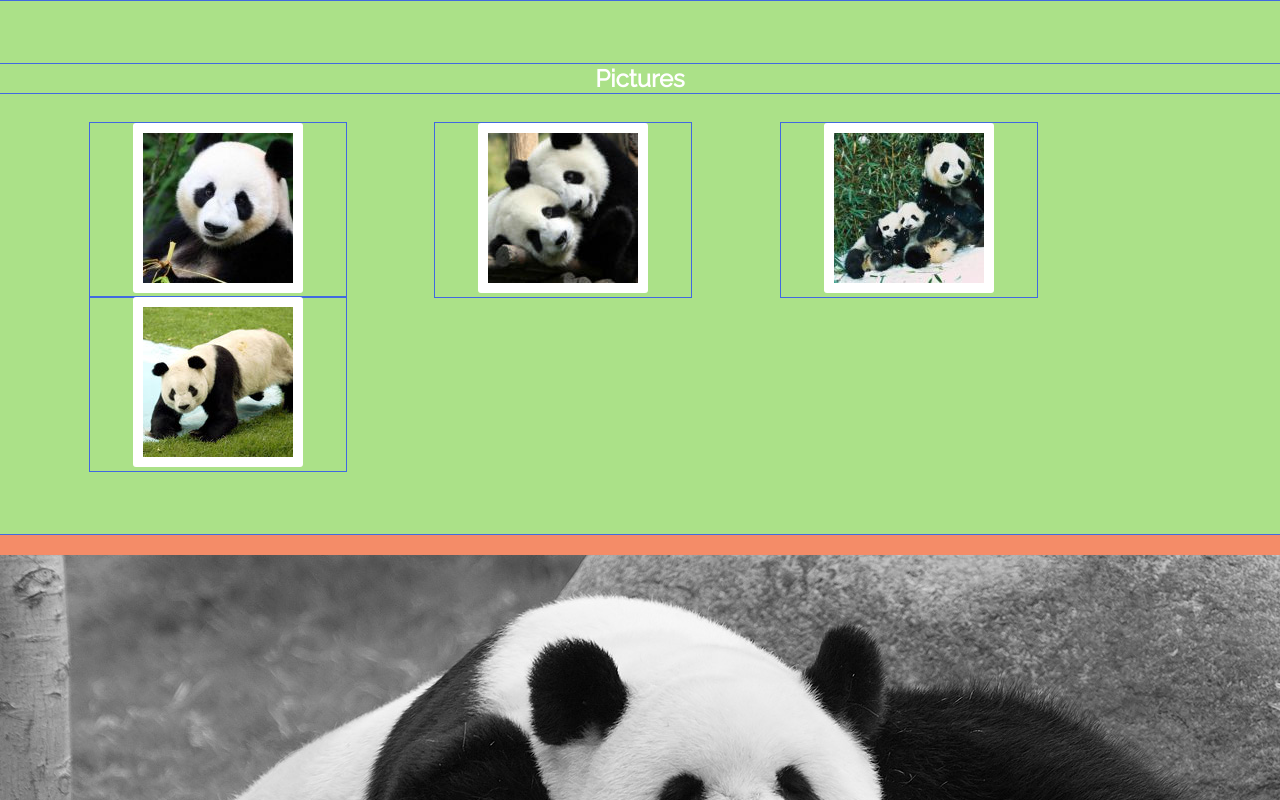
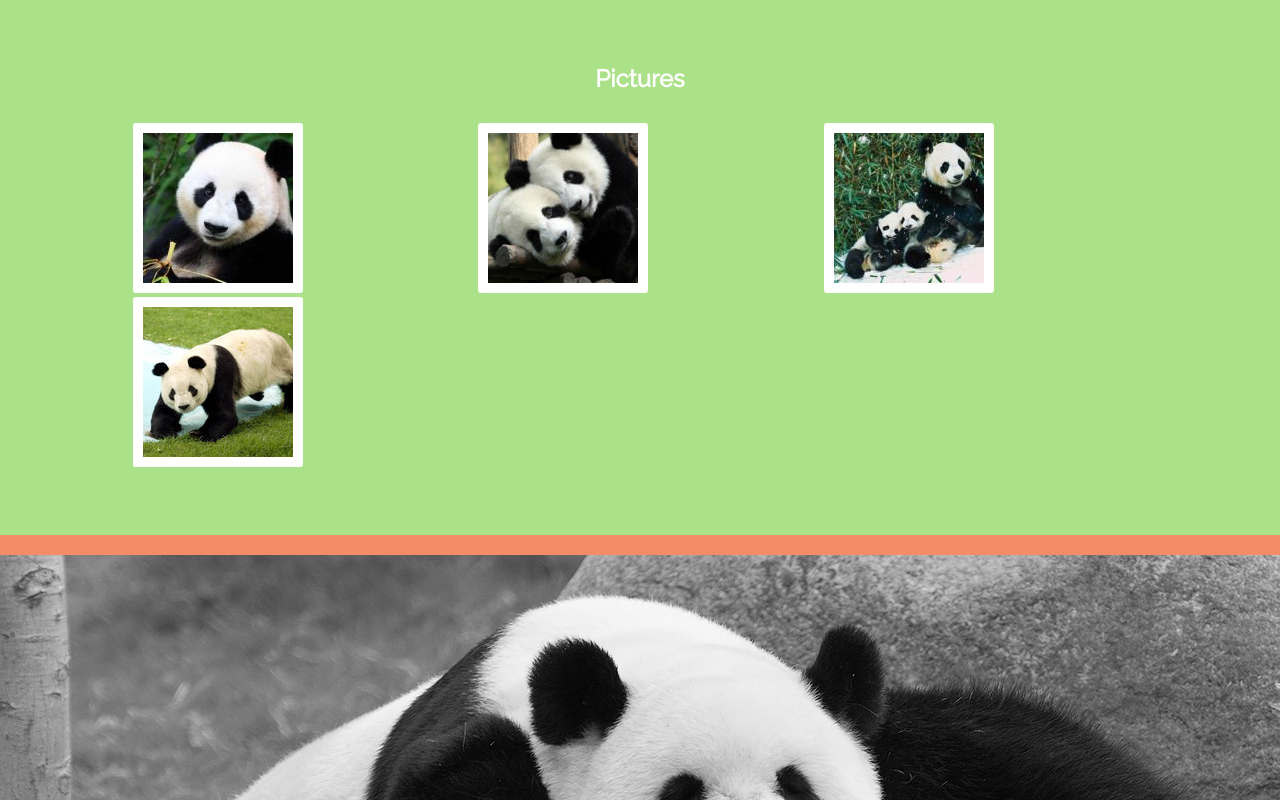
Before and after one commit to AraceliCumen/Panda, a plain HTML site: page index.html in a window 1280 px wide. Shown: the part 1600-2400 px from the top of the page. Drawn offline with Linux system fonts and the light colour scheme.

Commit message:
Subiendo Proyecto Panda

```diff
--- a/css/main.css
+++ b/css/main.css
@@ -103,7 +103,7 @@ body {
    /* padding: 1em;*/ /*15px*/
     float: left;
     /* background:rgb(243, 244, 245);  */
-    outline: 1px solid royalblue;
+    /* outline: 1px solid royalblue;  */
     /*margin-right: 2%; /*Esto es el gutter */
 }
 
```
